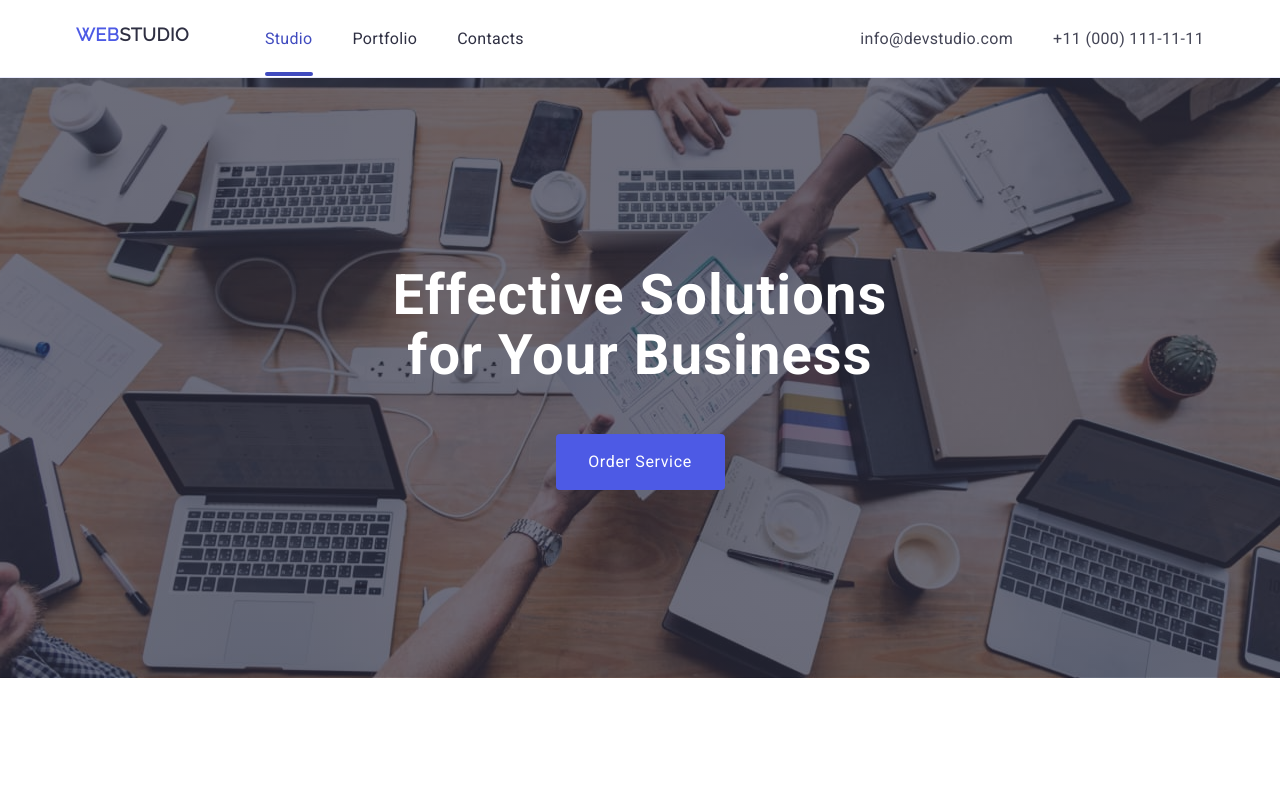
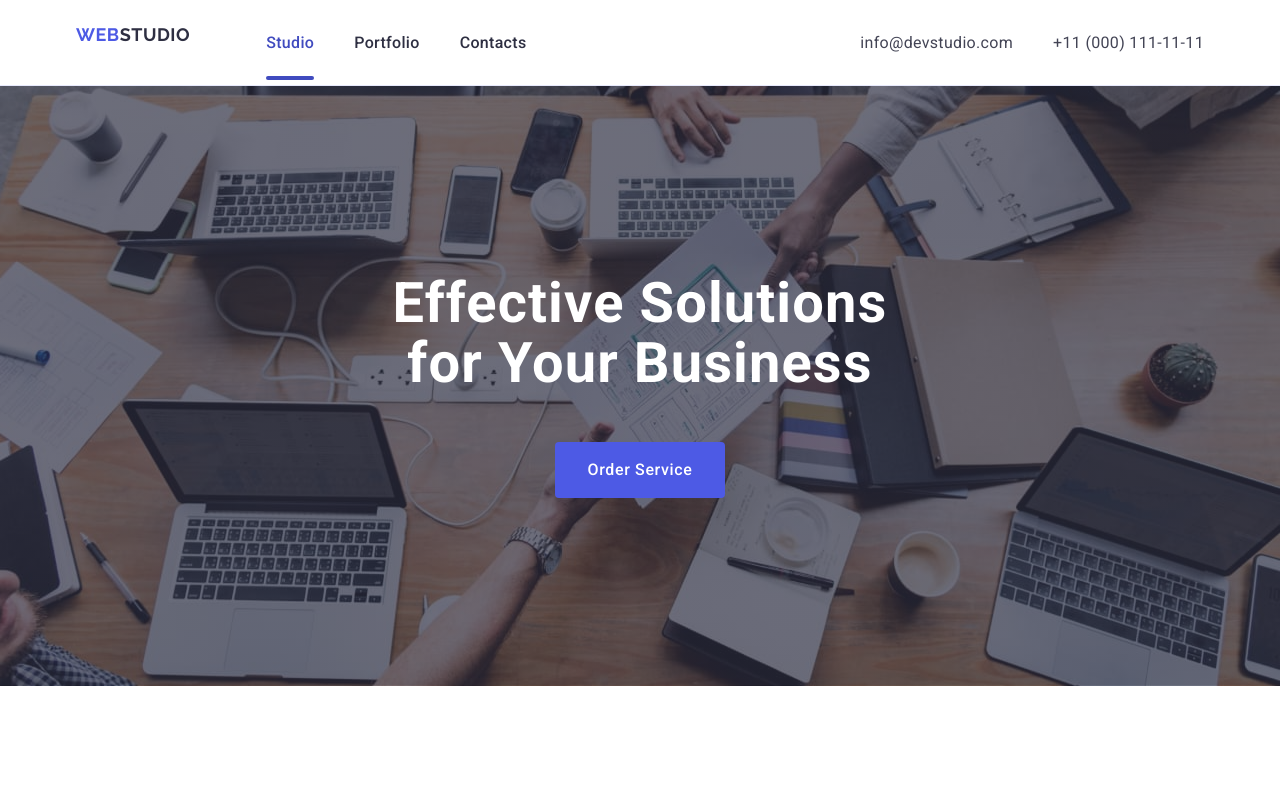
Before and after one commit to Caeciliaa/goit-markup-hw-04, a plain HTML site: page index.html in a window 1280 px wide. Shown: the top 794 px of the page. Drawn offline with nearby package versions, Linux system fonts and the light colour scheme.

Commit message:
add fonts Roboto 500

```diff
--- a/css/style.css
+++ b/css/style.css
@@ -486,7 +486,7 @@ address {
 }
 
 .logo {
-  padding-bottom: 16px;
+  /* padding-bottom: 16px; */
   display: inline-block;
   margin: 0 76px 16px 0;
 }
--- a/index.html
+++ b/index.html
@@ -11,17 +11,13 @@
       crossorigin="anonymous"
       referrerpolicy="no-referrer"
     />
-    <link
-      rel="stylesheet"
-      href="https://fonts.googleapis.com/css2?family=Roboto:wght@400;700&display=swap"
-    />
-    <link
-      rel="stylesheet"
-      href="https://fonts.googleapis.com/css2?family=Raleway&display=swap"
-    />
     <link rel="preconnect" href="https://fonts.googleapis.com" />
     <link rel="preconnect" href="https://fonts.gstatic.com" crossorigin />
     <link rel="stylesheet" href="./css/style.css" />
+    <link
+      href="https://fonts.googleapis.com/css2?family=Raleway:wght@700&family=Roboto:wght@400;500;700&display=swap"
+      rel="stylesheet"
+    />
   </head>
   <body>
     <header class="header">
@@ -511,7 +507,7 @@
       <div class="container end">
         <div class="footer-info">
           <a href="./index.html" class="logo"
-            >Web <span class="footer-logo">Studio</span></a
+            >Web<span class="footer-logo">Studio</span></a
           >
           <p class="footer-text">
             Increase the flow of customers and sales for your business with
```
